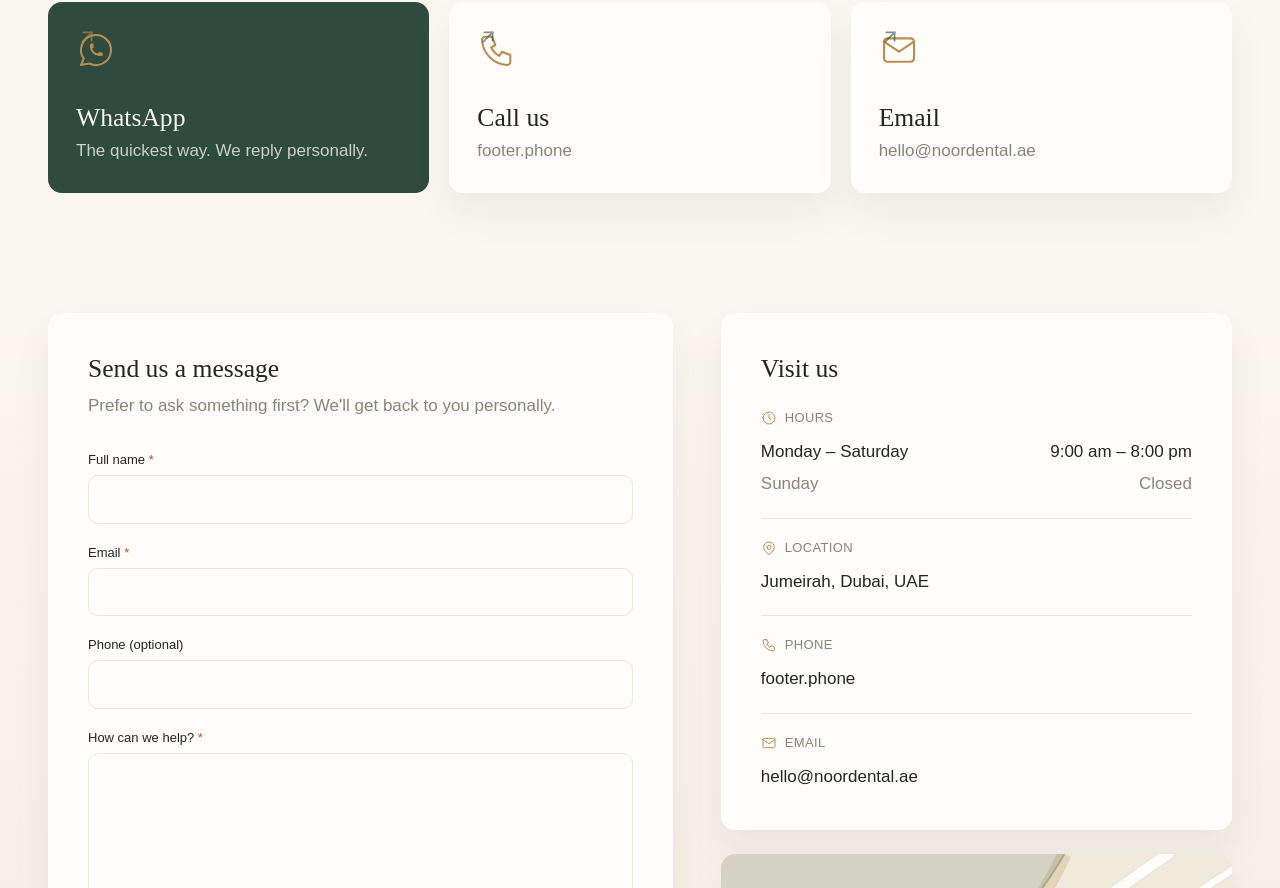
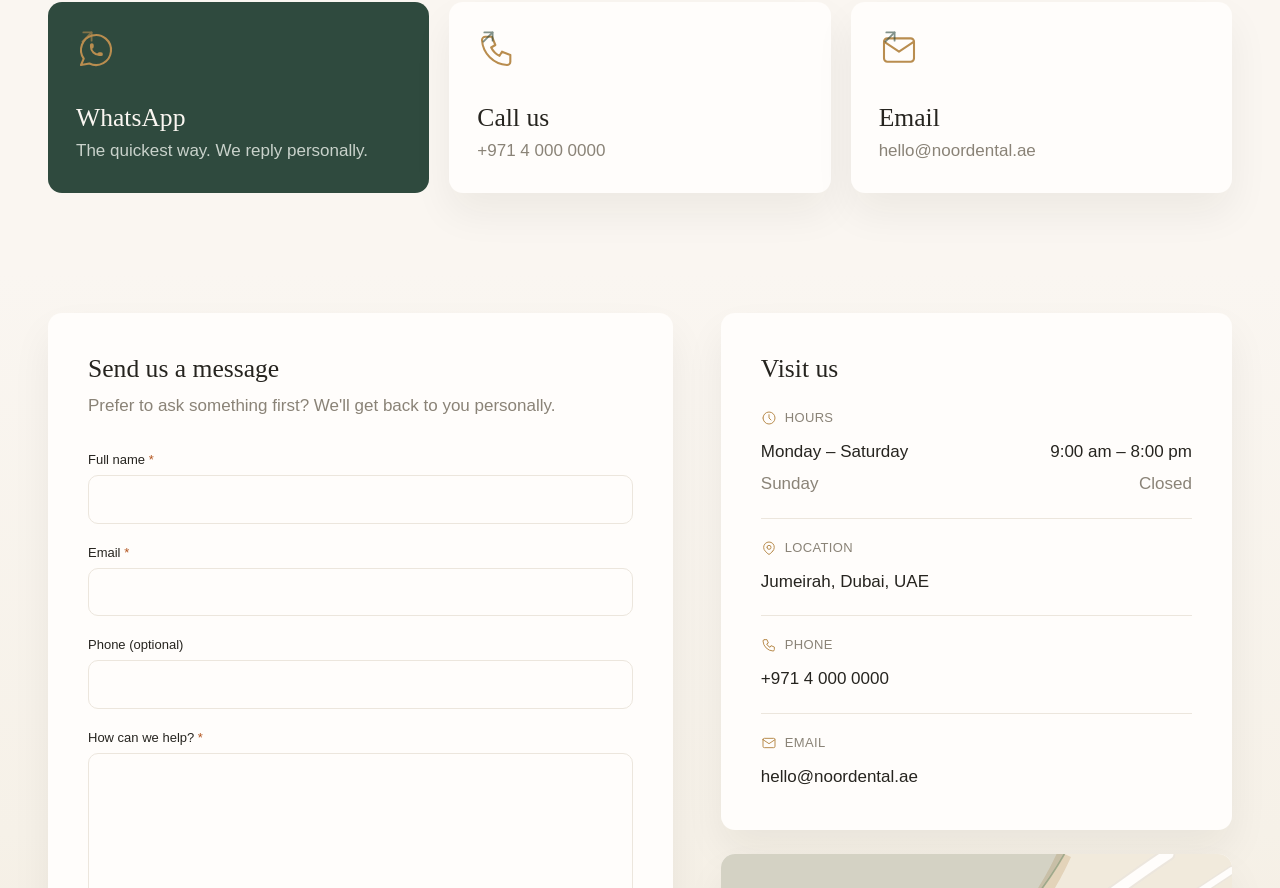
Before and after one commit to SadafNemani/noor-dental-studio, a Next.js app: page /en/contact in a window 1280 px wide. Shown: the part 372-1260 px from the top of the page. Built offline with nearby package versions, Linux system fonts and the light colour scheme; a web font is replaced by a local one.

Commit message:
fix: fixed minor errors in contact page

```diff
--- a/src/app/[locale]/contact/page.tsx
+++ b/src/app/[locale]/contact/page.tsx
@@ -15,7 +15,6 @@ import { clinicInfo } from "@/data/clinicInfo";
 
 export default async function ContactPage() {
   const t = await getTranslations("contact");
-  const tFooter = await getTranslations("footer");
   const whatsappHref = `${clinicInfo.whatsappHref}?text=${encodeURIComponent(t("actions.whatsapp.prefill"))}`;
 
   const dtClass =
@@ -68,7 +67,7 @@ export default async function ContactPage() {
                 href={clinicInfo.phoneHref}
                 icon={IconPhone}
                 title={t("actions.call.title")}
-                detail={<bdi dir="ltr">{tFooter("phone")}</bdi>}
+                detail={<bdi dir="ltr">{clinicInfo.phone}</bdi>}
               />
             </Arrive>
             <Arrive delay={0.16}>
@@ -144,7 +143,7 @@ export default async function ContactPage() {
                         href={clinicInfo.phoneHref}
                         className="hover:text-pine cursor-pointer transition-colors"
                       >
-                        <bdi dir="ltr">{tFooter("phone")}</bdi>
+                        <bdi dir="ltr">{clinicInfo.phone}</bdi>
                       </a>
                     </dd>
                   </div>
```
